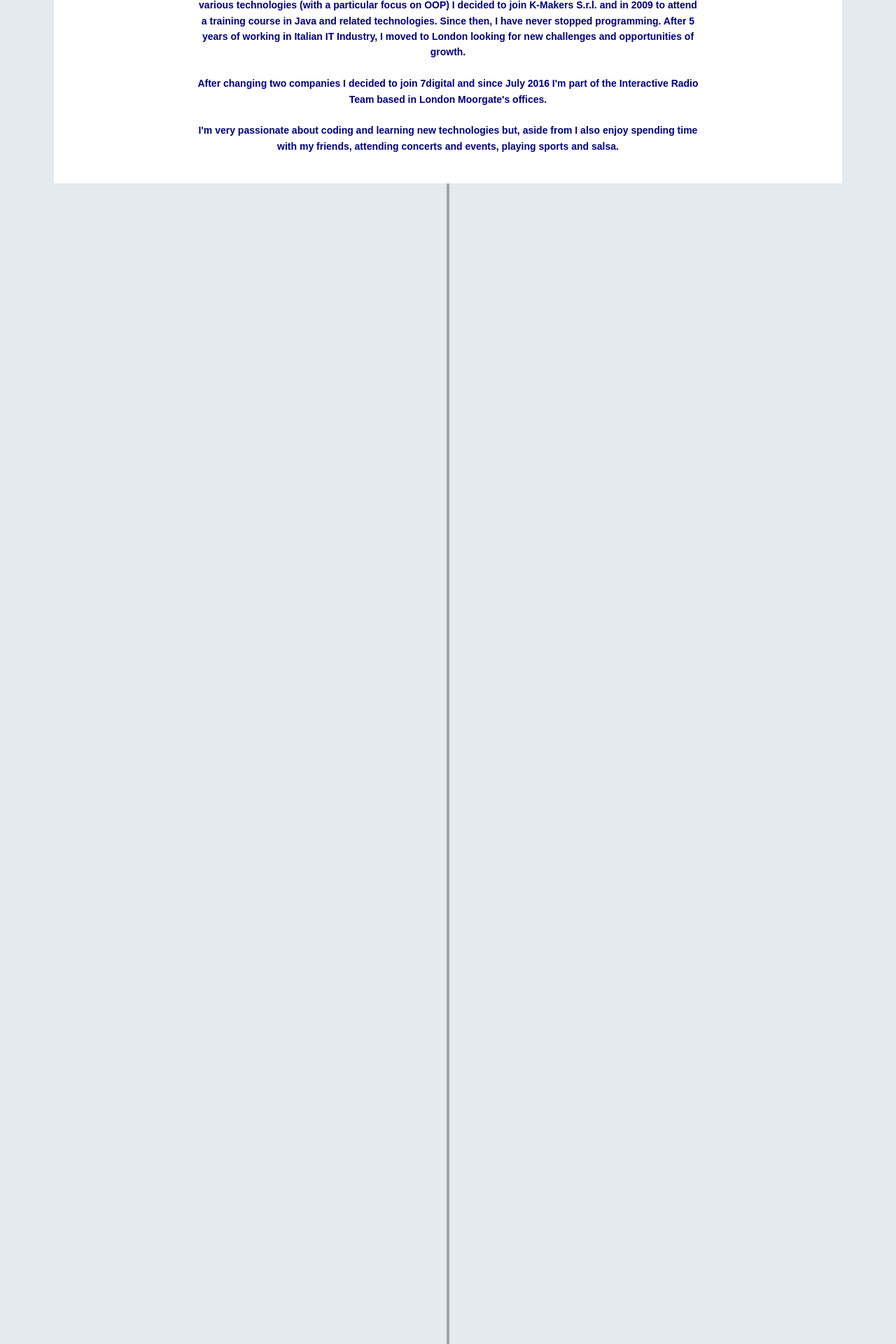
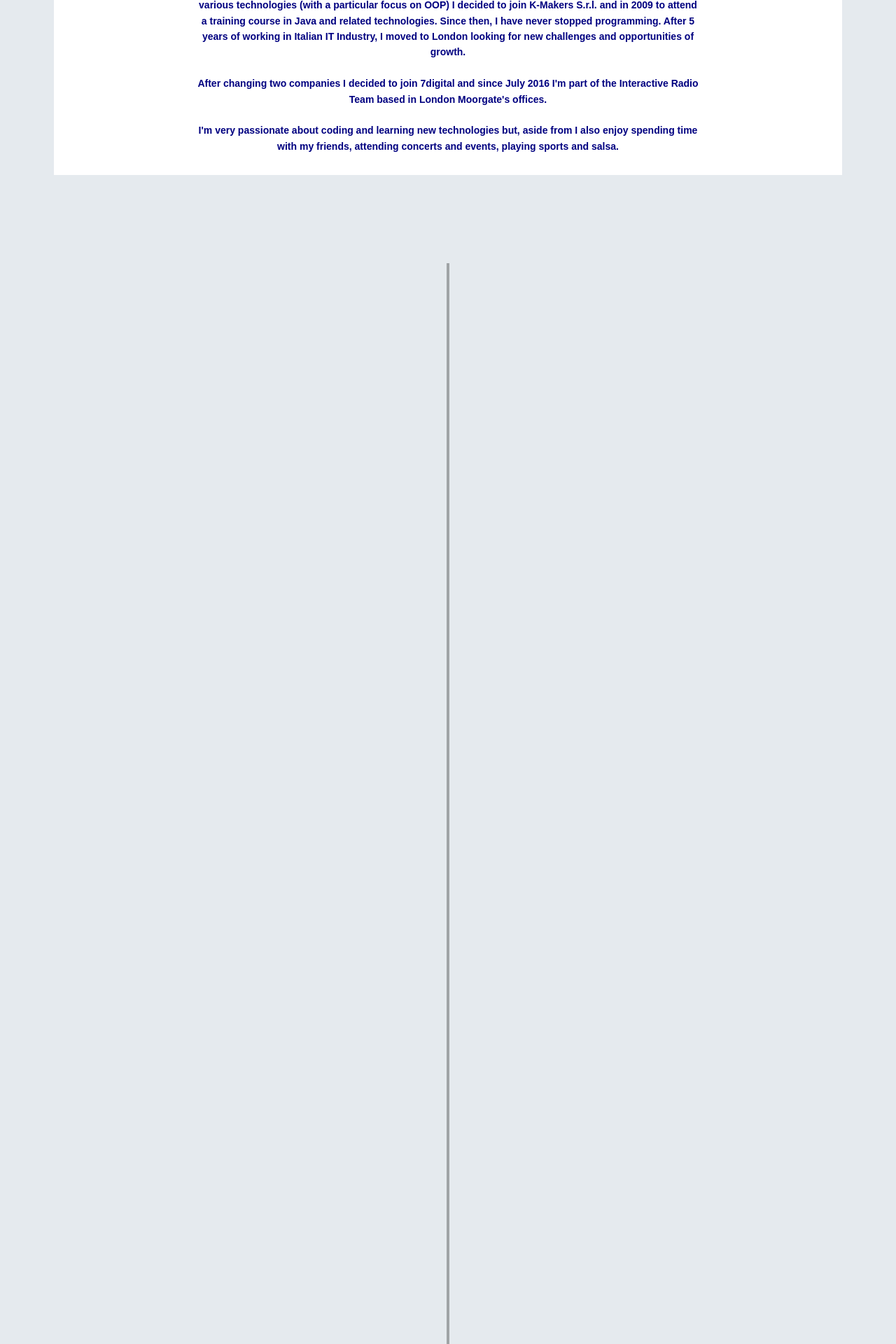
Before and after one commit to enricocammarota/enricocammarota.github.io, a Jekyll site: the page built from index.html, in a window 1280 px wide. Shown: the part 812-2732 px from the top of the page at 70% size. Built offline with Jekyll 4.4.1, drawn with Linux system fonts in a browser that asks for light colours; nearby versions of some CDN libraries.

Commit message:
Updated home

```diff
--- a/_includes/history.html
+++ b/_includes/history.html
@@ -1,5 +1,5 @@
 <div class="history">
-	<div class="cd-timeline-header"></div>
+	<div class="cd-timeline-header" style="padding-top: 4em;"></div>
 	<section id="cd-timeline" class="cd-container">
 		<div class="cd-timeline-block">
 			<div class="cd-timeline-img cd-picture">
--- a/assets/css/main.css
+++ b/assets/css/main.css
@@ -980,7 +980,6 @@
   #cd-timeline::before {
     content: '';
     position: absolute;
-    top: 0;
     left: 18px;
     height: 100%;
     width: 4px;
```
